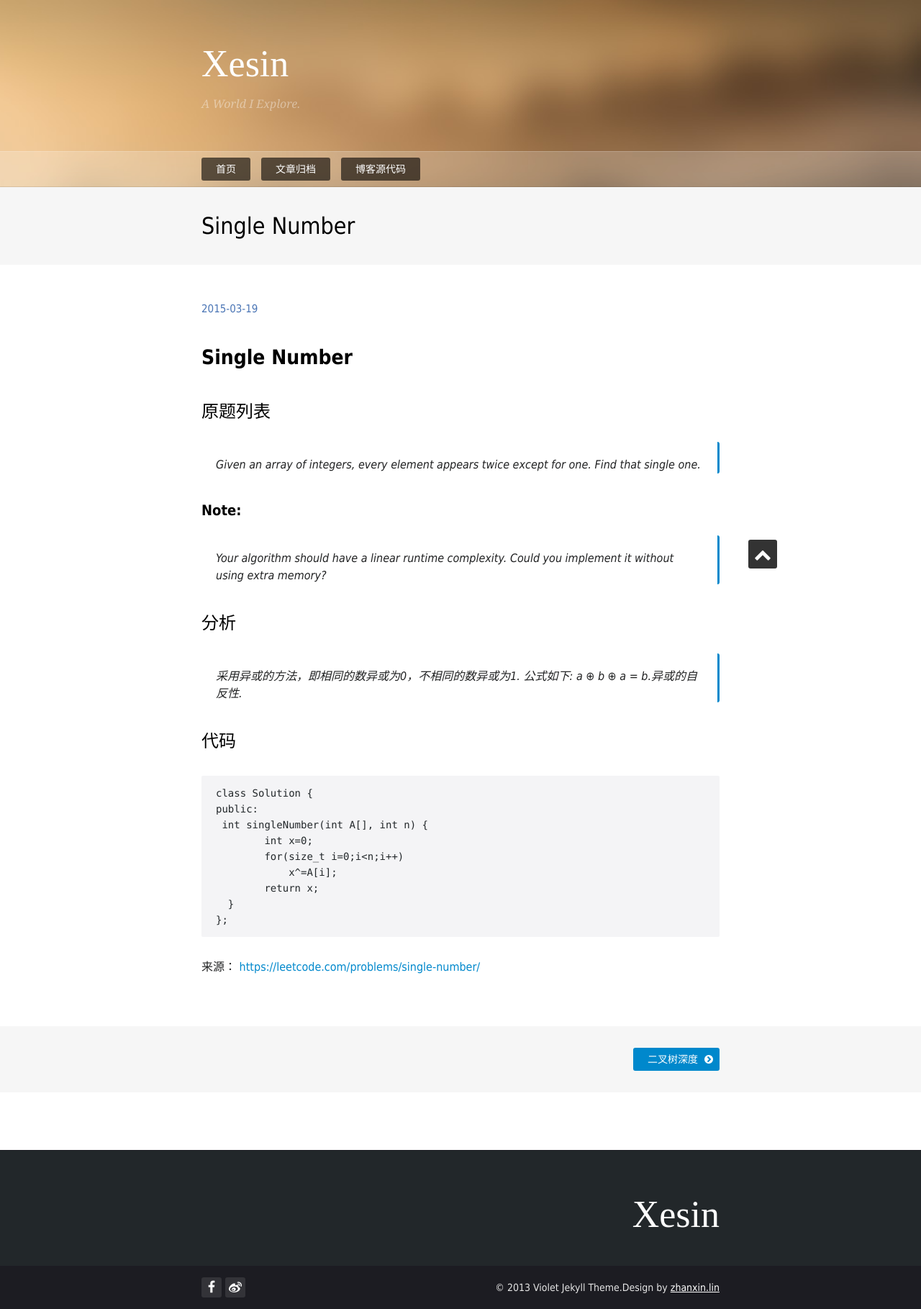
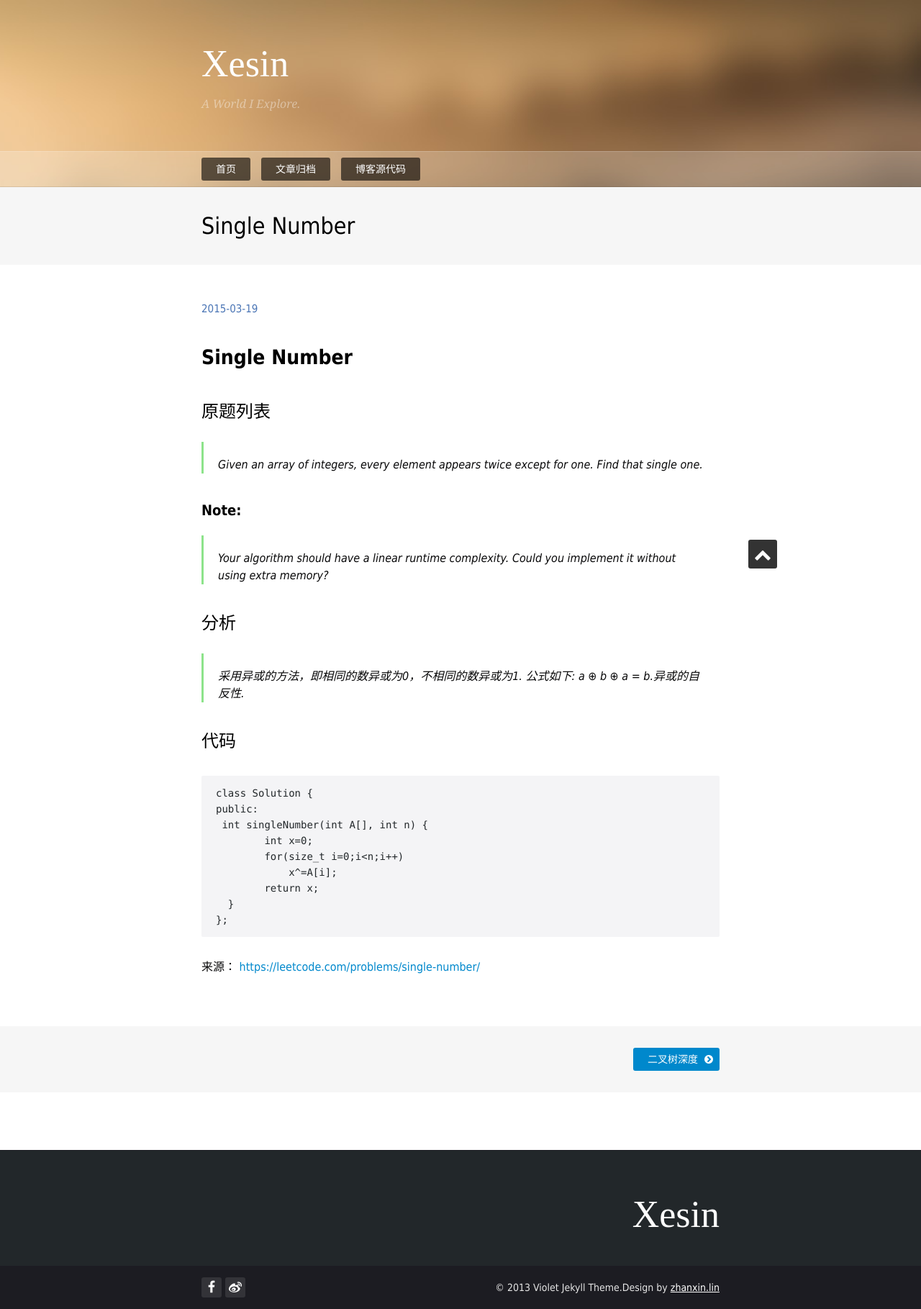
Before and after one commit to Xesian/Xesian, a Jekyll site: the page built from _posts/2015-03-19-Sample_Array.markdown, in a window 1280 px wide. Shown: the whole page at 72% size. Built offline with Jekyll 4.4.1, drawn with Linux system fonts in a browser that asks for light colours; nearby versions of some CDN libraries; some web fonts are replaced; comment, search, counter and statistics services are not loaded.

Commit message:
xesin commit

```diff
--- a/themes/violet/css/style.css
+++ b/themes/violet/css/style.css
@@ -387,7 +387,7 @@ a:hover {
 }
 .main-article-contant p {
     font-size: 16px;
-    color: #212223;
+    color: #080809;
     margin-bottom: 20px;
 }
 .main-article-more a {
@@ -460,14 +460,14 @@ a:hover {
 .main-article blockquote {
     padding: 20px 20px 0 20px;
     margin: 20px 0 24px;
-    border-right: 3px solid #0088cc;
+    border-left: 3px solid #8DE38B;
     border-radius: 0 3px 3px 0;
     text-align: left;
-    color: #212223;
+    color: #080809;
     font-style: italic;
 }
 .main-article blockquote p {
-    color: #212223;
+    color: #080809;
 }
 .main-article img {
     margin: 20px 0 24px 0;
```
